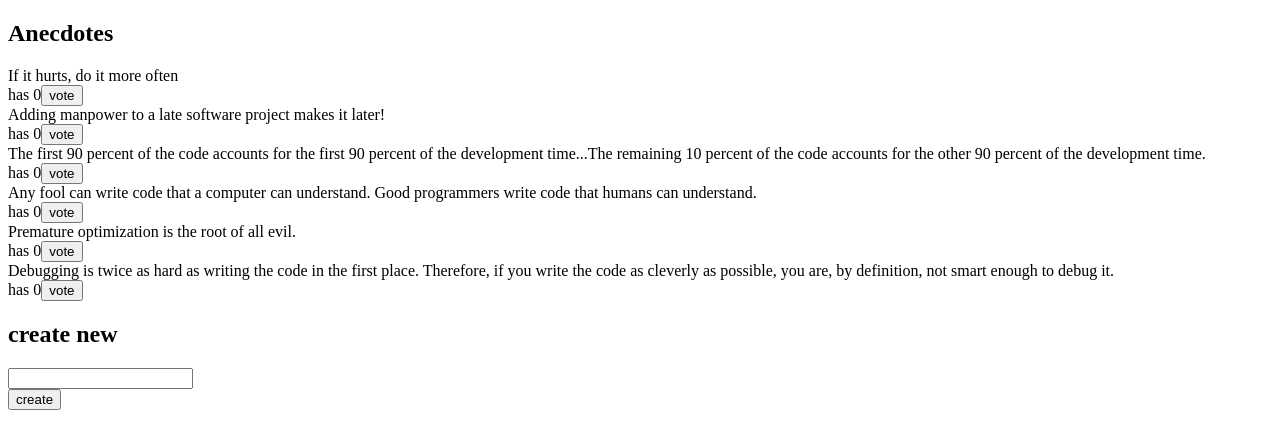
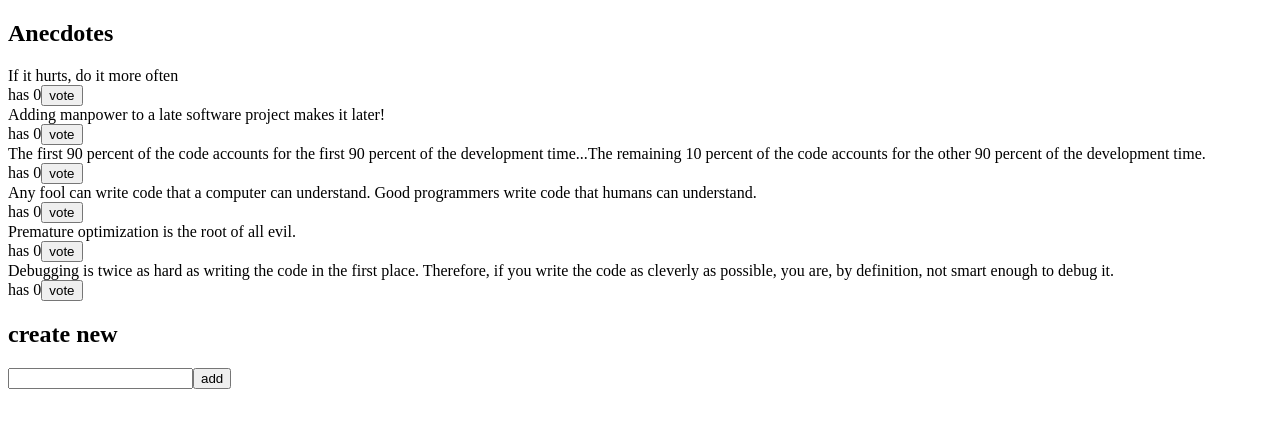
Before and after one commit to Artt4/Fullstack_Course_Open, a React (Vite) app in the folder part6/zustand-anecdotes/: page / in a window 1280 px wide. Shown: the top 448 px of the page. Built offline with nearby package versions, Linux system fonts and the light colour scheme.

Commit message:
Solution to 6.3: anecdotes, step2 plus small clean up

```diff
--- a/part6/zustand-anecdotes/src/App.jsx
+++ b/part6/zustand-anecdotes/src/App.jsx
@@ -1,13 +1,16 @@
 
 import { useAnecdotes, useAnecdoteActions } from './store'
+import AnecdoteForm from './components/AnecdoteForm'
 
 const App = () => {
   const anecdotes = useAnecdotes()
-  const actions = useAnecdoteActions()
+  const { likesCounter } = useAnecdoteActions()
+
 
   const vote = id => {
     console.log('vote', id)
-    actions.likesCounter(id)
+    likesCounter(id)
+
   }
 
   return (
@@ -22,13 +25,7 @@ const App = () => {
           </div>
         </div>
       ))}
-      <h2>create new</h2>
-      <form>
-        <div>
-          <input />
-        </div>
-        <button>create</button>
-      </form>
+      <AnecdoteForm />
     </div>
   )
 }
--- /dev/null
+++ b/part6/zustand-anecdotes/src/components/AnecdoteForm.jsx
@@ -0,0 +1,25 @@
+import { useAnecdoteActions } from '../store'
+
+const AnecdoteForm = () => {
+  const { add } = useAnecdoteActions()
+
+  const addAnecdote = (e) => {
+    e.preventDefault()
+    const content = e.target.anecdote.value
+    add(content)
+    e.target.reset()
+  }
+
+  return (
+
+    <div>
+      <h2>create new</h2>
+      <form onSubmit={addAnecdote}>
+        <input name="anecdote" />
+        <button type="submit">add</button>
+      </form>
+    </div>
+  )
+}
+
+export default AnecdoteForm
--- a/part6/zustand-anecdotes/src/store.js
+++ b/part6/zustand-anecdotes/src/store.js
@@ -21,6 +21,9 @@ const asObject = anecdote => ({
 const useAnecdoteStore = create((set) => ({
   anecdotes: anecdotesAtStart.map(asObject),
   actions: {
+    add: content => set(
+      state => ({ anecdotes: state.anecdotes.concat(asObject(content)) })
+    ),
     likesCounter: id => set(
       state => ({
         anecdotes: state.anecdotes.map(anecdote =>
```
